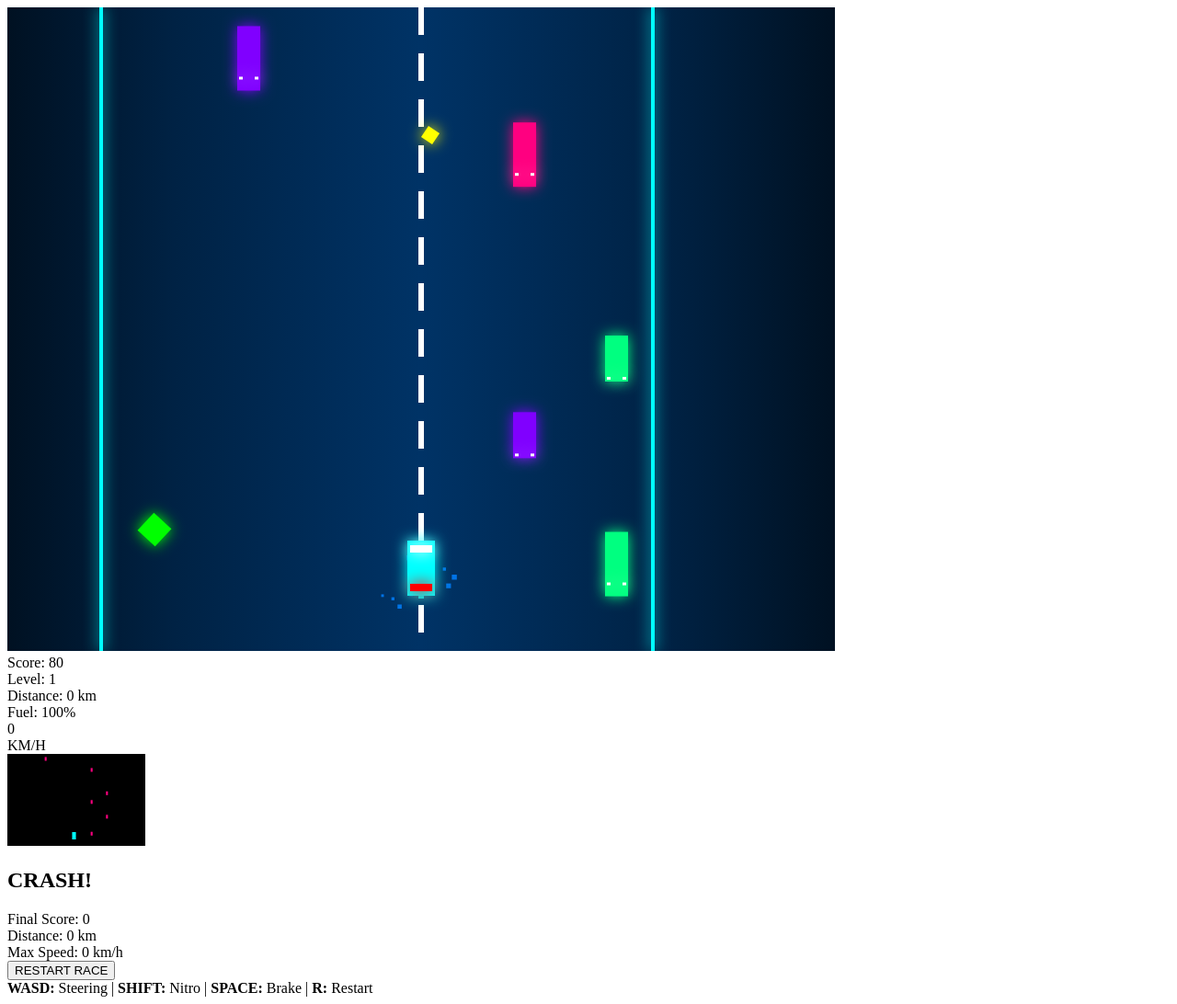
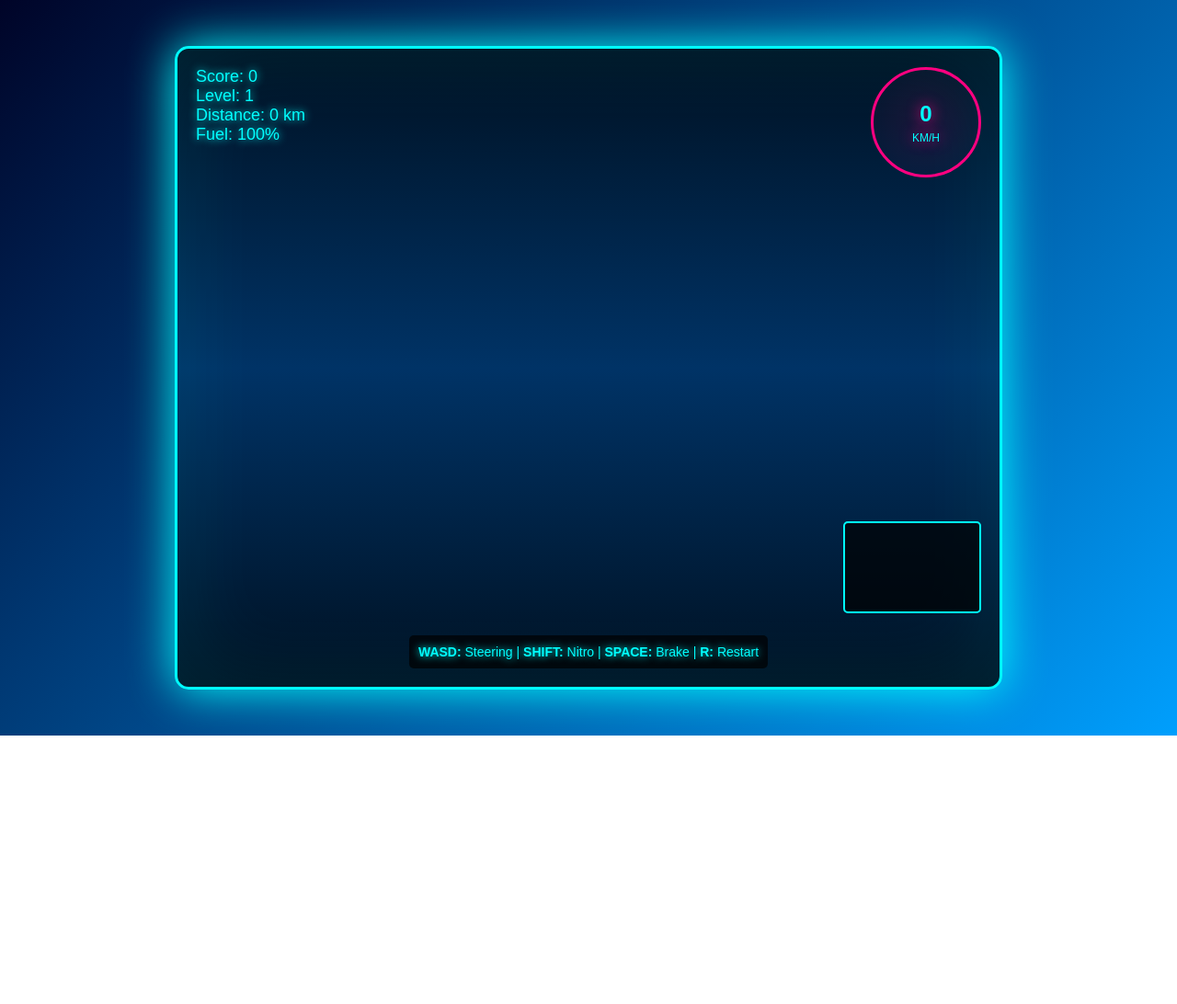
Before and after one commit to Fyffes/Neon-Car-Racer, a plain HTML site: page index.html in a window 1280 px wide. Shown: the whole page at 92% size. After the commit the page ends 800 px from the top, so only its background shows below. Drawn offline with Linux system fonts and the light colour scheme.

Commit message:
Update index.html

```diff
--- a/index.html
+++ b/index.html
@@ -4,7 +4,7 @@
     <meta charset="UTF-8">
     <meta name="viewport" content="width=device-width, initial-scale=1.0">
     <title>Neon Highway Racer</title>
-    <link rel="stylesheet" href="neon_car_run.css">
+    <link rel="stylesheet" href="style.css">
 </head>
 <body>
     <div class="game-container">
@@ -37,6 +37,6 @@
         </div>
     </div>
 
-    <script src="neon_car_run.js"></script>
+    <script src=".js"></script>
 </body>
 </html>
```
